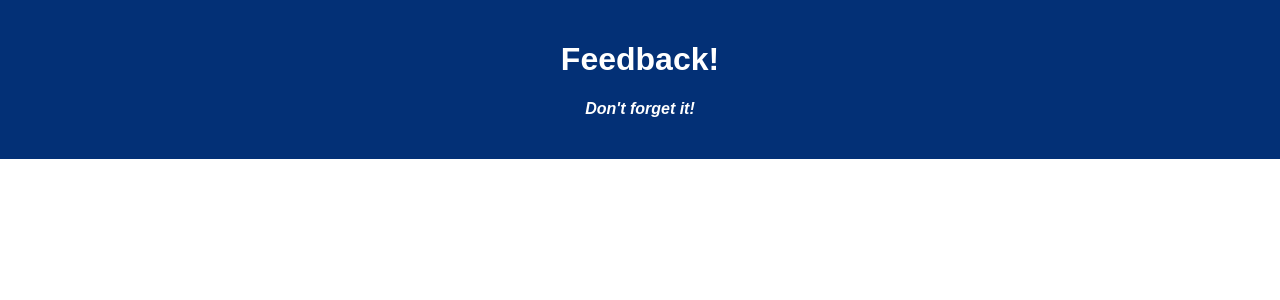
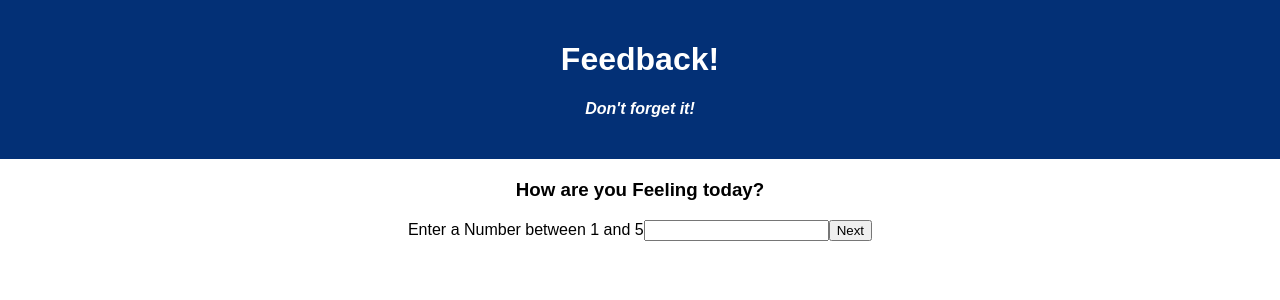
Before and after one commit to aoberle1/weekend-redux-feedback-loop, a React (Create React App) app: page /#/ in a window 1280 px wide. Shown: the top 300 px of the page. Built offline with nearby package versions, Linux system fonts and the light colour scheme.

Commit message:
added Feeling component, set its route to main page on app.jsx, added input number field with max and min values, added next button, functionality not working yet

```diff
--- a/src/components/App/App.jsx
+++ b/src/components/App/App.jsx
@@ -2,6 +2,7 @@ import React from 'react';
 import axios from 'axios';
 import './App.css';
 import { HashRouter as Router, Route, Link } from 'react-router-dom';
+import Feeling from '../Feeling/Feeling';
 
 
 function App() {
@@ -13,7 +14,9 @@ function App() {
         <h4>Don't forget it!</h4>
       </header>
       <Router>
-
+        <Route exact path='/'>
+          <Feeling />
+        </Route>
       </Router>
     </div>
   );
--- /dev/null
+++ b/src/components/Feeling/Feeling.jsx
@@ -0,0 +1,26 @@
+
+
+function Feeling () {
+
+    const sendToUnderstanding = () => {
+
+    }
+
+    return (
+        <div>
+            <h3>How are you Feeling today?</h3>
+            <form onSubmit={sendToUnderstanding}>
+                <label htmlFor="feeling">Enter a Number between 1 and 5</label>
+                <input
+                type="text"
+                name="feeling"
+                min="1"
+                max="5"
+                ></input>
+                <button>Next</button>
+            </form>
+        </div>
+    )
+}
+
+export default Feeling;
--- a/src/index.js
+++ b/src/index.js
@@ -7,13 +7,13 @@ import { createStore, combineReducers, applyMiddleware } from 'redux';
 import { Provider } from 'react-redux';
 
 
-const feedback = (state = [], action) => {
+const feeling = (state = [], action) => {
     return state;
 }
 
 const storeInstance = createStore(
     combineReducers({
-        feedback,
+        feeling,
     }),
     applyMiddleware(logger),
 );
```
